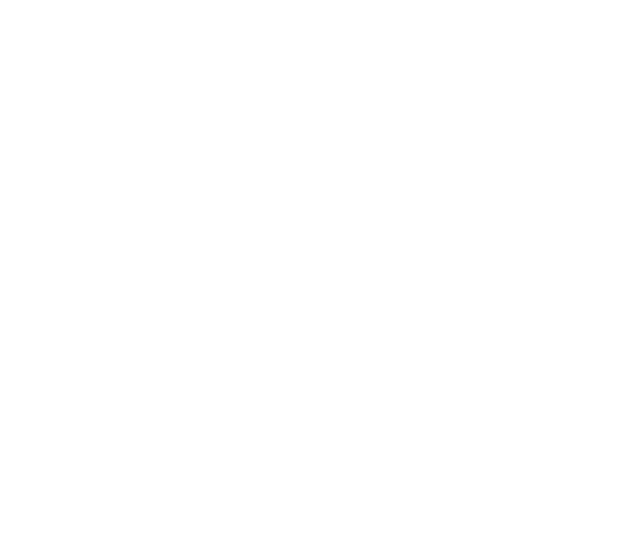
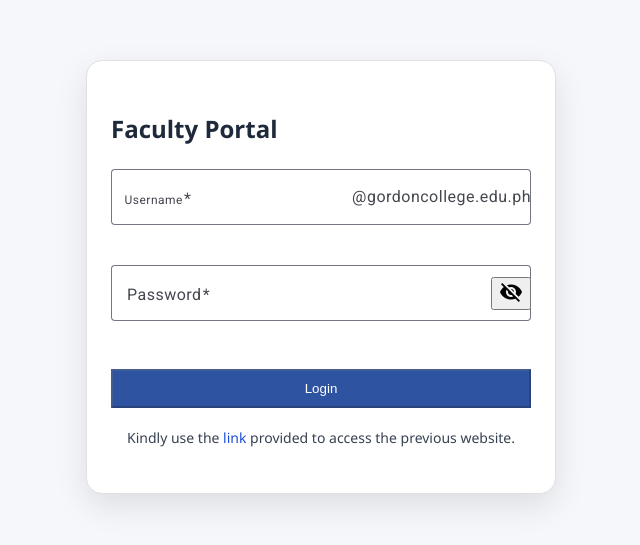
Before and after one commit to Mczkie/bhcfacultyV2, an Angular app: page /Bataan-heroes-lamp in a window 1280 px wide. Before the commit this address led to /. Shown: the part 123-668 px from the top of the page, without its empty margins (319-959 px from the left). Built offline with nearby package versions, Linux system fonts and the light colour scheme.

Commit message:
Save my changes before pulling

```diff
--- a/package.json
+++ b/package.json
@@ -10,6 +10,7 @@
   },
   "private": true,
   "dependencies": {
+    "@angular/animations": "^19.2.14",
     "@angular/cdk": "^19.2.16",
     "@angular/common": "^19.2.0",
     "@angular/compiler": "^19.2.0",
--- a/src/app/app.routes.ts
+++ b/src/app/app.routes.ts
@@ -8,10 +8,17 @@
 export const routes: Routes = [
   {
     path: '',
-    redirectTo: 'dashboard/classes',
+    redirectTo: 'Bataan-heroes-lamp',
     pathMatch: 'full',
   },
   {
+    path: 'Bataan-heroes-lamp',
+    loadComponent: () =>
+      import('./pages/login-page/login-page.component').then(
+        (m) => m.LoginPageComponent
+      ),
+      children: [
+         {
     path: 'dashboard',
     component: DashboardComponent,
     children: [
@@ -103,4 +110,6 @@
       },
     ],
   },
+      ]
+  },
 ];
--- a/src/app/pages/dashboard/dashboard.component.html
+++ b/src/app/pages/dashboard/dashboard.component.html
@@ -21,6 +21,7 @@
       </div>
       <div class="nav-link" routerLink="/dashboard/faculty-evaluation" routerLinkActive="active">
         <mat-icon>assignment</mat-icon><span>Faculty Evaluation</span>
+
       </div>
 
       <hr />
@@ -42,7 +43,7 @@
       </mat-toolbar>
     </div>
 
-    <div style="padding: 20px">
+    <div style="padding: 20px" [@fadeIn]>
       <router-outlet></router-outlet>
     </div>
   </mat-sidenav-content>
--- a/src/app/pages/dashboard/dashboard.component.ts
+++ b/src/app/pages/dashboard/dashboard.component.ts
@@ -10,6 +10,9 @@
   RouterLinkActive,
 } from '@angular/router';
 
+import { trigger, transition, style, animate } from '@angular/animations';
+import { BrowserAnimationsModule } from '@angular/platform-browser/animations';
+
 @Component({
   selector: 'app-dashboard',
   imports: [
@@ -21,6 +24,18 @@
     RouterLinkActive,
     RouterOutlet,
   ],
+  animations: [
+    trigger('fadeIn', [
+      transition(':enter', [
+        style({ opacity: 0 }),
+        animate('300ms ease-in', style({ opacity: 1 })),
+      ]),
+      transition(':leave', [
+        animate('300ms ease-out', style({ opacity: 0 })),
+      ]),
+    ]),
+  ],
+
   standalone: true,
   templateUrl: './dashboard.component.html',
   styleUrl: './dashboard.component.css',
--- a/src/app/pages/faculty-evaluation/faculty-evaluation.component.html
+++ b/src/app/pages/faculty-evaluation/faculty-evaluation.component.html
@@ -1,10 +1,11 @@
-<h1>
-  Faculty Evaluation
-</h1>
-<p style="color: #000; font-size: 15px">Vote Wisely to your coordinator</p>
+
+  <h1>Class and Faculty Evaluation</h1>
+  <p style="color: #000; font-size: 15px">
+    Feedback on Instructor's classroom management
+  </p>
   <hr />
 
-<div class="card-container" *ngIf="!childActive">
+  <div class="card-container" *ngIf="!childActive" [@slideInLeft]>
     <mat-card class="custom-card" *ngFor="let faculty of facultyClass">
       <div class="card-header">
         <p class="class-code">Class Code: {{ faculty.classCode }}</p>
@@ -13,8 +14,13 @@
         <p class="class-room">{{ faculty.classRoom }}</p>
       </div>
       <div class="card-footer">
-      <button mat-stroked-button color="primary" (click)="goToClass(faculty.routePath)">Vote ›</button>
+        <button mat-stroked-button (click)="goToClass(faculty.routePath)">
+          Evaluate >
+        </button>
       </div>
     </mat-card>
   </div>
-<router-outlet (activate)="onActiveChild()" (deactivate)="onDeactivateChild()"></router-outlet>
+  <router-outlet
+    (activate)="onActiveChild()"
+    (deactivate)="onDeactivateChild()"
+  ></router-outlet>
--- /dev/null
+++ b/src/app/pages/login-page/login-page.component.css
@@ -0,0 +1,56 @@
+.login-container {
+  height: 100vh;
+  display: flex;
+  justify-content: center;
+  align-items: center;
+  background-color: #f5f7fa;
+  font-family: 'Segoe UI', Tahoma, Geneva, Verdana, sans-serif;
+}
+
+.login-card {
+  background: #ffffff;
+  padding: 32px 24px;
+  border-radius: 16px;
+  width: 100%;
+  max-width: 420px;
+  box-shadow: 0 12px 32px rgba(0, 0, 0, 0.1);
+  border: 1px solid #e0e0e0;
+}
+
+.login-title {
+  font-size: 24px;
+  font-weight: bold;
+  margin-bottom: 24px;
+  color: #1e293b;
+}
+
+.full-width {
+  width: 100%;
+  margin-bottom: 20px;
+}
+
+.login-button {
+  width: 100%;
+  background-color: #2e53a1;
+  color: #fff;
+  font-weight: 500;
+  margin-top: 8px;
+  padding: 10px 0;
+}
+
+.login-footer {
+  margin-top: 20px;
+  text-align: center;
+  font-size: 14px;
+  color: #374151;
+}
+
+.login-footer a {
+  color: #1d4ed8;
+  text-decoration: none;
+  font-weight: 500;
+}
+
+.login-footer a:hover {
+  text-decoration: underline;
+}
--- /dev/null
+++ b/src/app/pages/login-page/login-page.component.html
@@ -0,0 +1,55 @@
+<div class="login-container">
+  <div class="login-card">
+    <h2 class="login-title">Faculty Portal</h2>
+
+    <form [formGroup]="loginForm" (ngSubmit)="onLogin()">
+      <!-- Username Field -->
+      <mat-form-field appearance="outline" class="full-width" color="primary">
+        <mat-label style="font-size: 12px; margin-left: 5px;">Username</mat-label>
+        <span matPrefix>&nbsp;</span>
+        <input matInput formControlName="username" />
+        <span matSuffix>&#64;gordoncollege.edu.ph</span>
+        <mat-error *ngIf="loginForm.get('username')?.hasError('required')">
+          You must enter a value
+        </mat-error>
+      </mat-form-field>
+
+      <!-- Password Field -->
+      <mat-form-field appearance="outline" class="full-width" color="primary">
+        <mat-label>Password</mat-label>
+        <input
+          matInput
+          [type]="hidePassword ? 'password' : 'text'"
+          formControlName="password"
+        />
+        <button
+          type="button"
+          mat-icon-button
+          matSuffix
+          (click)="hidePassword = !hidePassword"
+          [attr.aria-label]="'Hide password'"
+        >
+          <mat-icon>{{ hidePassword ? 'visibility_off' : 'visibility' }}</mat-icon>
+        </button>
+        <mat-error *ngIf="loginForm.get('password')?.hasError('required')">
+          You must enter a value
+        </mat-error>
+      </mat-form-field>
+
+      <!-- Login Button -->
+      <button
+        class="login-button"
+        mat-flat-button
+        color="primary"
+        [disabled]="loginForm.invalid"
+        (click)="onLogins()"
+      >
+        Login
+      </button>
+    </form>
+
+    <p class="login-footer">
+      Kindly use the <a href="#">link</a> provided to access the previous website.
+    </p>
+  </div>
+</div>
--- /dev/null
+++ b/src/app/pages/login-page/login-page.component.ts
@@ -0,0 +1,50 @@
+import { Component } from '@angular/core';
+import { MatError, MatFormField, MatLabel, } from '@angular/material/form-field';
+import { FormBuilder, FormGroup, Validators, ReactiveFormsModule, } from '@angular/forms';
+import { MatInputModule } from '@angular/material/input';
+import { NgIf } from '@angular/common';
+import { MatIcon } from '@angular/material/icon';
+import { Router } from '@angular/router';
+
+@Component({
+  selector: 'app-login-page',
+  imports: [
+    MatFormField,
+    MatLabel,
+    NgIf,
+    MatError,
+    MatIcon,
+    ReactiveFormsModule,
+    MatInputModule,
+  ],
+  templateUrl: './login-page.component.html',
+  styleUrls: ['./login-page.component.css']
+})
+export class LoginPageComponent {
+   loginForm: FormGroup;
+  hidePassword = true;
+
+  constructor(private fb: FormBuilder, private router: Router) {
+    this.loginForm = this.fb.group({
+      username: ['', Validators.required],
+      password: ['', Validators.required],
+    });
+  }
+
+  onLogin() {
+    if (this.loginForm.valid) {
+      console.log(this.loginForm.value);
+      // Handle login logic
+    }
+  }
+
+
+  gotoDashboard = {
+    routepath: 'dashboard'
+  }
+
+  onLogins() {
+    // Add your auth logic here if needed
+    this.router.navigate(['/Bataan-heroes-lamp/dashboard']);
+  }
+}
--- a/src/app/pages/todo-list/todo-list.component.html
+++ b/src/app/pages/todo-list/todo-list.component.html
@@ -1,3 +1,9 @@
+<h1>
+  Todo-list
+</h1>
+<p style="color: #000; font-size: 15px">Make your thoughts win every task!</p>
+<hr />
+
 <div class="card-container">
   <mat-card class="custom-card" *ngFor="let classItem of classes">
     <div class="card-header">
--- a/src/index.html
+++ b/src/index.html
@@ -8,6 +8,7 @@
   <link rel="icon" type="image/logo" href="logo2.jpg">
   <link href="https://fonts.googleapis.com/css2?family=Roboto:wght@300;400;500&display=swap" rel="stylesheet">
   <link href="https://fonts.googleapis.com/icon?family=Material+Icons" rel="stylesheet">
+  <link href="https://fonts.googleapis.com/icon?family=Material+Icons" rel="stylesheet">
   <link href="styles.css" rel="stylesheet">
 </head>
 <body class="mat-typography">
--- a/src/styles.css
+++ b/src/styles.css
@@ -1,5 +1,5 @@
 body {
     padding: 0;
     margin: 0;
-    font-family: 'Gill Sans', 'Gill Sans MT', Calibri, 'Trebuchet MS', sans-serif;
+    font-family: 'poppins', sans-serif;
 }
```
Also changed, not shown: src/app/pages/faculty-evaluation/faculty-evaluation.component.ts (+35 -19 lines), 2 other files (tests, documents, lock files or other folders). Lines whose indentation alone changed are shown as unchanged.
